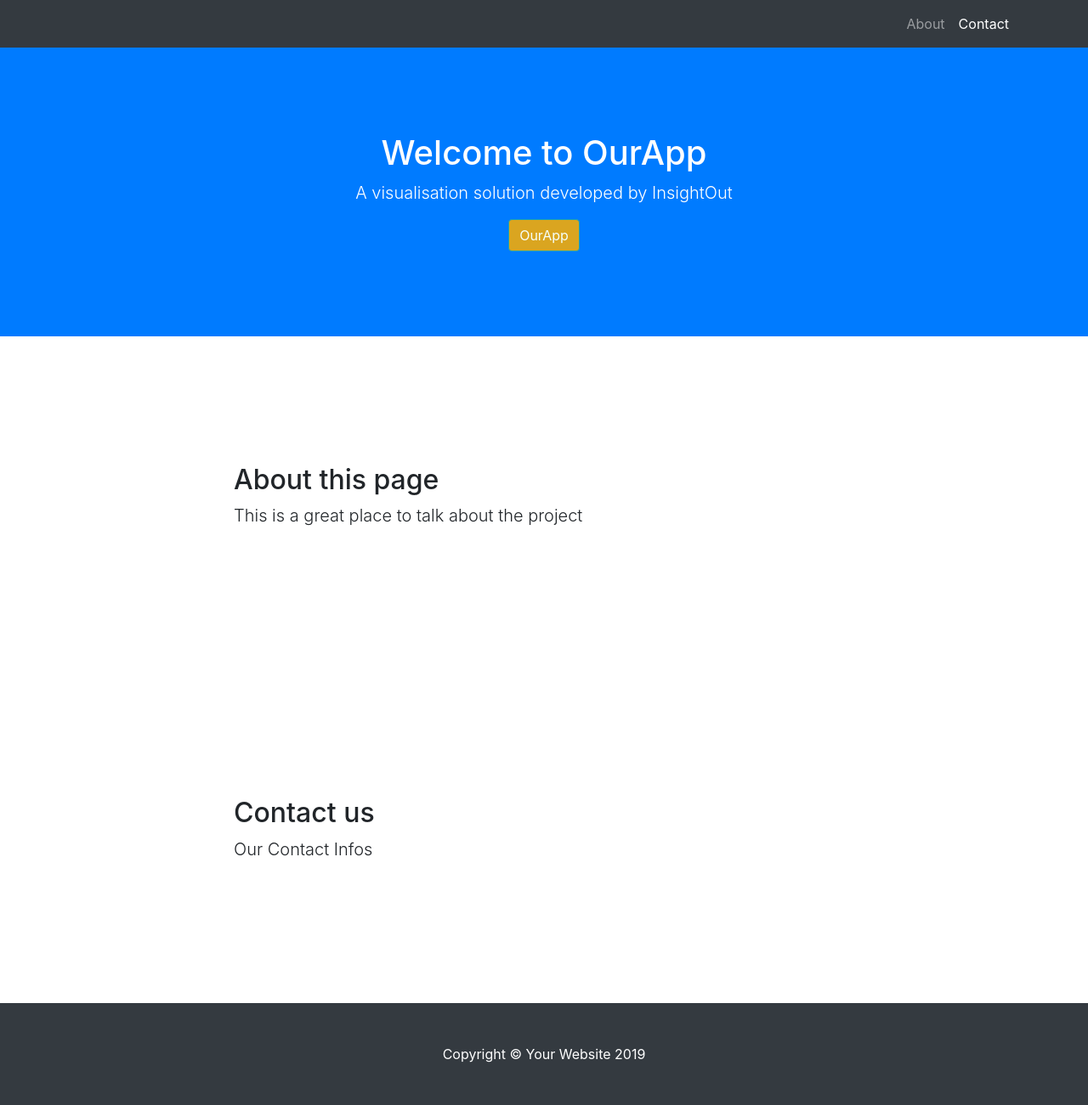
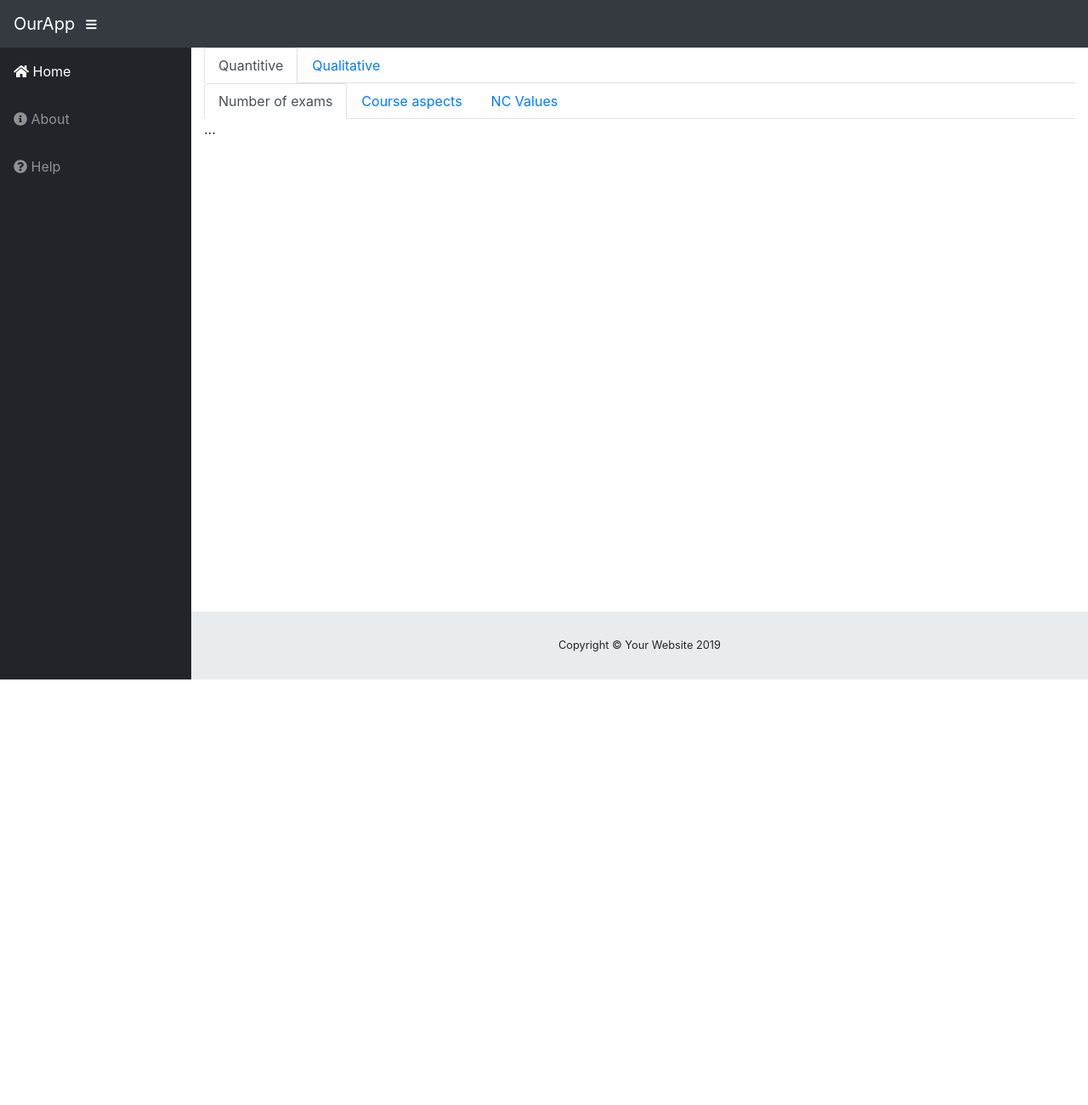
Before and after one commit to kaser041/InsightOut, a website with bundled scripts: page index.html in a window 1280 px wide. Shown: the whole page at 85% size. After the commit the page ends 800 px from the top, so only its background shows below. Built offline with nearby package versions, Linux system fonts and the light colour scheme.

Commit message:
removed welcome page

```diff
--- a/index.html
+++ b/index.html
@@ -4,88 +4,190 @@
 <head>
 
   <meta charset="utf-8">
+  <meta http-equiv="X-UA-Compatible" content="IE=edge">
   <meta name="viewport" content="width=device-width, initial-scale=1, shrink-to-fit=no">
   <meta name="description" content="">
   <meta name="author" content="">
 
-  <title>Scrolling Nav - Start Bootstrap Template</title>
+  <title>Overview</title>
 
-  <!-- Bootstrap core CSS -->
-  <link href="vendor/bootstrap/css/bootstrap.min.css" rel="stylesheet">
+  <!-- Custom fonts for this template-->
+  <link href="vendor/fontawesome-free/css/all.min.css" rel="stylesheet" type="text/css">
 
-  <!-- Custom styles for this template -->
-  <link href="css/scrolling-nav.css" rel="stylesheet">
+  <!-- Custom styles for this template-->
+  <link href="css/sb-admin.css" rel="stylesheet">
+
+  <!-- CSS Files -->
+  <link href="vendor/c3/c3.min.css">
+
+  <!-- D3.js library-->
+  <script src="vendor/d3/js/d3.min.js"></script>
+  <script src="vendor/c3/js/c3.min.js"></script>
 
 </head>
 
 <body id="page-top">
 
-  <!-- Navigation -->
-  <nav class="navbar navbar-expand-lg navbar-dark bg-dark fixed-top" id="mainNav">
-    <div class="container">
-      <button class="navbar-toggler" type="button" data-toggle="collapse" data-target="#navbarResponsive" aria-controls="navbarResponsive" aria-expanded="false" aria-label="Toggle navigation">
-        <span class="navbar-toggler-icon"></span>
+  <nav class="navbar navbar-expand navbar-dark bg-dark static-top">
+    <a class="navbar-brand mr-1" href="index.html">OurApp</a>
+    <button class="btn btn-link btn-sm text-white order-1 order-sm-0" id="sidebarToggle" href="#">
+      <i class="fas fa-bars"></i>
     </button>
-      <div class="collapse navbar-collapse" id="navbarResponsive">
-        <ul class="navbar-nav ml-auto">
-          <li class="nav-item">
-            <a class="nav-link js-scroll-trigger" href="#about">About</a>
+  </nav>
+
+  <div id="wrapper">
+
+    <!-- Sidebar -->
+    <ul class="sidebar navbar-nav">
+      <li class="nav-item active">
+        <a class="nav-link" href="index.html">
+          <i class="fa fa-home"></i>
+          <span> Home</span>
+        </a>
       </li>
       <li class="nav-item">
-            <a class="nav-link js-scroll-trigger" href="#contact">Contact</a>
+        <a class="nav-link" href="about.html">
+          <i class="fa fa-info-circle"></i>
+          <span> About</span></a>
+      </li>
+      <li class="nav-item">
+        <a class="nav-link" href="help.html">
+          <i class="fa fa-question-circle"></i>
+          <span> Help</span></a>
       </li>
     </ul>
+
+    <div class="container-fluid">
+      <ul class="nav nav-tabs" id="parentTab" role="tablist">
+        <li class="nav-item">
+          <a class="nav-link active" id="quantitative-tab" data-toggle="tab" href="#quantitative" role="tab"
+            aria-controls="quantitative" aria-selected="true">Quantitive</a>
+        </li>
+        <li class="nav-item">
+          <a class="nav-link" id="qualitative-tab" data-toggle="tab" href="#qualitative" role="tab"
+            aria-controls="qualitative" aria-selected="false">Qualitative</a>
+        </li>
+      </ul>
+      <div class="tab-content" id="myTabContent">
+        <div class="tab-pane fade show active" id="quantitative" role="tabpanel" aria-labelledby="quantitative-tab">
+          <ul class="nav nav-tabs" id="myTab" role="tablist">
+            <li class="nav-item">
+              <a class="nav-link active" id="exam-tab" data-toggle="tab" href="#exam" role="tab" aria-controls="exam"
+                aria-selected="true">Number of exams</a>
+            </li>
+            <li class="nav-item">
+              <a class="nav-link" id="aspects-tab" data-toggle="tab" href="#aspects" role="tab" aria-controls="aspects"
+                aria-selected="false">Course aspects</a>
+            </li>
+            <li class="nav-item">
+              <a class="nav-link" id="nc-tab" data-toggle="tab" href="#nc" role="tab" aria-controls="nc"
+                aria-selected="false">NC Values</a>
+            </li>
+          </ul>
+          <div class="tab-content" id="myTabContent2">
+            <div class="tab-pane fade show active" id="exam" role="tabpanel" aria-labelledby="exam-tab">...</div>
+            <div class="tab-pane fade" id="aspects" role="tabpanel" aria-labelledby="aspects-tab">...</div>
+            <div class="tab-pane fade" id="nc" role="tabpanel" aria-labelledby="nc-tab">...</div>
           </div>
         </div>
-  </nav>
-
-  <header class="bg-primary text-white">
-    <div class="container text-center">
-      <h1>Welcome to OurApp</h1>
-      <p class="lead">A visualisation solution developed by InsightOut</p>
-      <a href="overview.html" class="btn btn-info" id="appButton" role="button">OurApp</a>
+        <div class="tab-pane fade" id="qualitative" role="tabpanel" aria-labelledby="qualitative-tab">
+          <ul class="nav nav-tabs" id="myTab2" role="tablist">
+            <li class="nav-item">
+              <a class="nav-link active" id="demographic-tab" data-toggle="tab" href="#demographic" role="tab"
+                aria-controls="demographic" aria-selected="true">Demographics</a>
+            </li>
+            <li class="nav-item">
+              <a class="nav-link" id="studyRating-tab" data-toggle="tab" href="#studyRating" role="tab"
+                aria-controls="studyRating" aria-selected="false">Study rating</a>
+            </li>
+            <li class="nav-item">
+              <a class="nav-link" id="graduation-tab" data-toggle="tab" href="#graduation" role="tab"
+                aria-controls="graduation" aria-selected="false">Graduation</a>
+            </li>
+          </ul>
+          <div class="tab-content" id="myTabContent3">
+            <div class="tab-pane fade show active" id="demographic" role="tabpanel" aria-labelledby="demographic-tab">
+              <ul class="nav nav-tabs" id="myTab3" role="tablist">
+                <li class="nav-item">
+                  <a class="nav-link active" id="gender-tab" data-toggle="tab" href="#gender" role="tab"
+                    aria-controls="gender" aria-selected="true">Gender</a>
+                </li>
+                <li class="nav-item">
+                  <a class="nav-link" id="age-tab" data-toggle="tab" href="#age" role="tab" aria-controls="age"
+                    aria-selected="true">Age</a>
+                </li>
+              </ul>
+              <div class="tab-content" id="myTabContent4">
+                <div class="tab-pane fade" id="gender" role="tabpanel" aria-labelledby="gender-tab">
+                  <div id="chart1">
+                    <script src="js/demographicChart.js"></script>
                   </div>
-  </header>
-
-  <section id="about">
-    <div class="container">
-      <div class="row">
-        <div class="col-lg-8 mx-auto">
-          <h2>About this page</h2>
-          <p class="lead">This is a great place to talk about the project</p>
+                </div>
+                <div class="tab-pane fade" id="age" role="tabpanel" aria-labelledby="age-tab">
+                  <div id="chart">
+                    <script src="js/ageChart.js"></script>
                   </div>
                 </div>
               </div>
-  </section>
-
-  <section id="contact">
-    <div class="container">
-      <div class="row">
-        <div class="col-lg-8 mx-auto">
-          <h2>Contact us</h2>
-          <p class="lead">Our Contact Infos</p>
+            </div>
+            <div class="tab-pane fade" id="studyRating" role="tabpanel" aria-labelledby="studyRating-tab">
+              <ul class="nav nav-tabs" id="myTab4" role="tablist">
+                <li class="nav-item">
+                  <a class="nav-link active" id="organization-tab" data-toggle="tab" href="#organization" role="tab"
+                    aria-controls="organization" aria-selected="true">Organization</a>
+                </li>
+                <li class="nav-item">
+                  <a class="nav-link" id="content-tab" data-toggle="tab" href="#content" role="tab"
+                    aria-controls="content" aria-selected="true">Content</a>
+                </li>
+                <li class="nav-item">
+                  <a class="nav-link" id="skills-tab" data-toggle="tab" href="#skills" role="tab" aria-controls="skills"
+                    aria-selected="true">Skills</a>
+                </li>
+                <li class="nav-item">
+                  <a class="nav-link" id="generalHappiness-tab" data-toggle="tab" href="#generalHappiness" role="tab"
+                    aria-controls="generalHappiness" aria-selected="true">General Happiness</a>
+                </li>
+              </ul>
+              <div class="tab-content" id="myTabContent5">
+                <div class="tab-pane fade" id="organization" role="tabpanel" aria-labelledby="organization-tab">
+                  ....
+                </div>
+                <div class="tab-pane fade" id="content" role="tabpanel" aria-labelledby="content-tab">
+                  ....
+                </div>
+                <div class="tab-pane fade" id="skills" role="tabpanel" aria-labelledby="skills-tab">
+                  ....
+                </div>
+                <div class="tab-pane fade" id="generalHappiness" role="tabpanel" aria-labelledby="generalHappiness-tab">
+                  ....
                 </div>
               </div>
             </div>
-  </section>
-
-  <!-- Footer -->
-  <footer class="py-5 bg-dark">
-    <div class="container">
-      <p class="m-0 text-center text-white">Copyright &copy; Your Website 2019</p>
+            <div class="tab-pane fade" id="graduation" role="tabpanel" aria-labelledby="graduation-tab">...</div>
           </div>
-    <!-- /.container -->
+        </div>
+      </div>
+    </div>
+    <!-- /.container-fluid -->
+    <!-- Sticky Footer -->
+    <footer class="sticky-footer">
+      <div class="container my-auto">
+        <div class="copyright text-center my-auto">
+          <span>Copyright © Your Website 2019</span>
+        </div>
+      </div>
     </footer>
 
-  <!-- Bootstrap core JavaScript -->
+    <!-- Bootstrap core JavaScript-->
     <script src="vendor/jquery/jquery.min.js"></script>
     <script src="vendor/bootstrap/js/bootstrap.bundle.min.js"></script>
 
-  <!-- Plugin JavaScript -->
+    <!-- Core plugin JavaScript-->
     <script src="vendor/jquery-easing/jquery.easing.min.js"></script>
 
-  <!-- Custom JavaScript for this theme -->
-  <script src="js/scrolling-nav.js"></script>
+    <!-- Custom scripts for all pages-->
+    <script src="js/sb-admin.min.js"></script>
 
 </body>
 
```
Also changed, not shown: about.html (+1 -1 lines), help.html (+1 -1 lines), overview.html (deleted, +0 -194 lines). Lines whose indentation alone changed are shown as unchanged.
